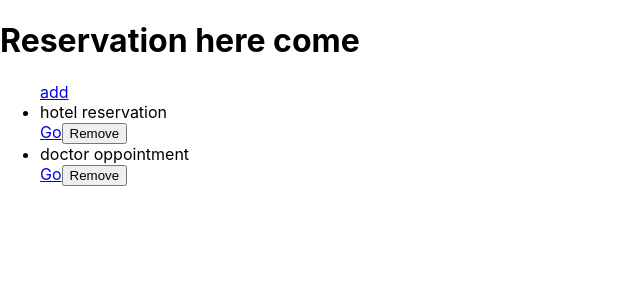
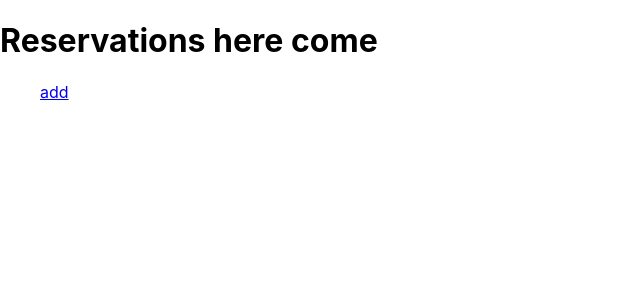
Before and after one commit to mostafaelsayed/organizer-frontend, a React (Create React App) app: page / in a window 1280 px wide. Shown: the top 300 px of the page, without its empty margins (0-640 px from the left). Built offline with nearby package versions, Linux system fonts and the light colour scheme.

Commit message:
refactor and start add testing configuration

```diff
--- a/package.json
+++ b/package.json
@@ -31,5 +31,11 @@
       "last 1 firefox version",
       "last 1 safari version"
     ]
+  },
+  "devDependencies": {
+    "enzyme": "^3.10.0",
+    "enzyme-adapter-react-16": "^1.15.1",
+    "jest": "^24.9.0",
+    "jest-enzyme": "^7.1.2"
   }
 }
--- a/src/Components/App.js
+++ b/src/Components/App.js
@@ -1,3 +1,5 @@
+// App.js is just like main component but it is connected to the store
+
 import Main from './Main';
 import { connect } from 'react-redux';
 import { bindActionCreators } from 'redux';
--- a/src/Components/Main.js
+++ b/src/Components/Main.js
@@ -1,10 +1,10 @@
 import React from 'react';
-import Reservation from '../Components/Reservation/Reservation';
+import Reservations from '../Components/Reservation/Reservations';
 import PropTypes from 'prop-types';
 import AddReservation from '../Components/Reservation/AddReservation';
 import { Route } from 'react-router-dom';
 
-import Single from './Single';
+import ReservationDetails from './Reservation/ReservationDetails';
 
 class App extends React.Component {
 
@@ -18,7 +18,7 @@ class App extends React.Component {
       <div>
         <Route exact path="/" render={() => (
           <div className="App">
-            <Reservation {...this.props} />
+            <Reservations {...this.props} />
           </div>
         )}/>
 
@@ -29,8 +29,8 @@ class App extends React.Component {
         )}/>
 
 
-        <Route path="/single/:id" render={(params) => (
-          <Single {...this.props} {...params} />
+        <Route path="/reservation/:id" render={(params) => (
+          <ReservationDetails {...this.props} {...params} />
         )}/>
 
 
--- a/src/Components/Reservation/Reservation.js
+++ b/src/Components/Reservation/Reservation.js
@@ -1,35 +1,15 @@
 import React from 'react';
 import { Link } from 'react-router-dom';
 
-class Reservation extends React.Component {
+function Reservation(props) {
 
-    render() {
-        const element = (
-            <div>
-                <h1>Reservation here come</h1>
-                <ul className="reservation-list">
-                    <Link to="/add-reservation">add</Link>
-                    {this.props.reservations.map((e, index) =>
-                        <div key={index} index={index} className="reservation-container">
-                            <li>{e.name}</li>
-                            <Link to={`/single/${e.id}`}>Go</Link>
-                            <button onClick={() => {
-                                this.props.removeReservation(index)
-                            }}>Remove</button>
-                        </div>
-                    )}
-                </ul>
-            </div>
-        );
-
-
-        return element;
-    }
+    return (<div key={props.index} index={props.index} className="reservation-container">
+        <li>{props.value.name}</li>
+        <Link to={`/reservation/${props.value.id}`}>Go</Link>
+        <button onClick={() => {
+            props.removeReservation(props.index)
+        }}>Remove</button>
+    </div>);
 }
 
-// Reservation.propTypes = {
-//   reservations: PropTypes.array.isRequired,
-//   onRemoveReservation: PropTypes.func.isRequired
-// }
-
 export default Reservation;
--- a/src/Components/Single.js
+++ b/src/Components/Reservation/ReservationDetails.js
@@ -1,6 +1,6 @@
 import React from 'react';
 
-class Single extends React.Component {
+class ReservationDetails extends React.Component {
     render() {
         console.log(this.props.match);
         const {reservations, match} = this.props;
@@ -9,8 +9,8 @@ class Single extends React.Component {
         console.log(id);
         const reservation = reservations.find((reserv) => {return reserv.id === id;});
         console.log(reservation);
-        return <div>Single here : {reservation.name}</div>;
+        return <div>Details here : {reservation.name}</div>;
     }
 }
 
-export default Single;
+export default ReservationDetails;
--- /dev/null
+++ b/src/Components/Reservation/Reservations.js
@@ -0,0 +1,22 @@
+import React from 'react';
+import { Link } from 'react-router-dom';
+import Reservation from './Reservation';
+
+class Reservations extends React.Component {
+
+    render() {
+        return (
+            <div>
+                <h1>Reservations here come</h1>
+                <ul className="reservation-list">
+                    <Link to="/add-reservation">add</Link>
+                    {this.props.reservations.map((e, index) =>
+                        <Reservation {...this.props} key={index} index={index} value={e} />
+                    )}
+                </ul>
+            </div>
+        );
+    }
+}
+
+export default Reservations;
--- a/src/data/reservations.js
+++ b/src/data/reservations.js
@@ -1,6 +1,6 @@
 const reservations = [
-    {name: 'hotel reservation', id: 0},
-    {name: 'doctor oppointment', id: 1}
+    // {name: 'hotel reservation', id: 0},
+    // {name: 'doctor oppointment', id: 1}
 ];
 
 export default reservations;
--- a/src/redux/reducer.js
+++ b/src/redux/reducer.js
@@ -4,7 +4,7 @@ const reservationReducer = function(state = reservations, action) {
     console.log(action.type);
     switch (action.type) {
         case 'REMOVE_RESERVATION': return [...state.slice(0, action.index), ...state.slice(action.index + 1)]
-        case 'ADD_RESERVATION': return [...state, action.reservation]
+        case 'ADD_RESERVATION': return [...state, {name: action.reservation, id: state.length > 0 ? state[state.length - 1].id + 1 : 0}]
         default: return state;
     }
 }
```
Also changed, not shown: src/setupTests.js (added, +7 -0 lines), 1 other file (tests, documents, lock files or other folders).
